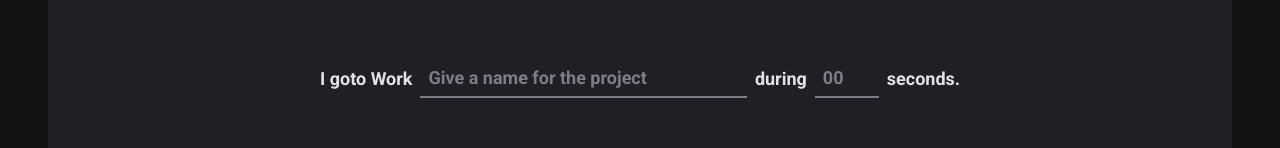
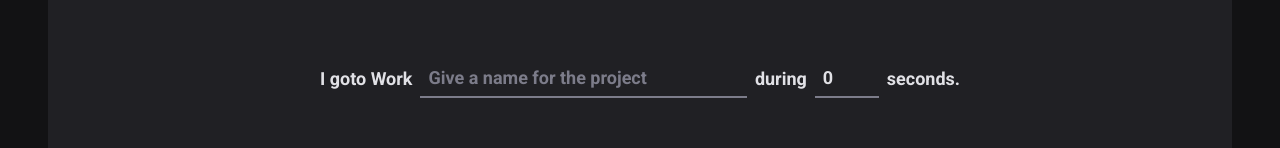
Before and after one commit to gilsonrusso/timer_project, a React (Vite) app: page / in a window 1280 px wide. Shown: the part 166-314 px from the top of the page. Built offline with nearby package versions, Linux system fonts and the light colour scheme.

Commit message:
Add validation on form

```diff
--- a/src/pages/Home/index.tsx
+++ b/src/pages/Home/index.tsx
@@ -9,11 +9,37 @@ import {
 } from "./styles";
 
 import { Play } from "phosphor-react";
+import { useForm } from "react-hook-form"
+import { zodResolver } from "@hookform/resolvers/zod";
+import * as zod from 'zod';
+
+const newCycleFormValidationSchema = zod.object({
+  task: zod.string().min(1, 'Input a task'),
+  minuteAmount: zod.number().min(5).max(60)
+});
+
+type INewCycleFormData = zod.infer<typeof newCycleFormValidationSchema>
 
 export function Home() {
+
+  const { register, handleSubmit, watch } = useForm<INewCycleFormData>({
+    resolver: zodResolver(newCycleFormValidationSchema),
+    defaultValues: {
+      task: '',
+      minuteAmount: 0
+    }
+  });
+
+  function handlerCreateNewCycle(data: any): void {
+    console.log('data >>>', data);
+  }
+
+  const hasTask = watch('task');
+  const isSubmitDisabled: boolean = !hasTask ?  true : false;
+
   return (
     <HomeContainer>
-      <form action="">
+      <form onSubmit={handleSubmit(handlerCreateNewCycle)}>
         <FormContainer>
           <label htmlFor="task">I goto Work</label>
           <TaskInput
@@ -21,6 +47,7 @@ export function Home() {
             type="text"
             list="task-suggestions"
             placeholder="Give a name for the project"
+            {...register('task')}
           />
 
           <datalist id="task-suggestions">
@@ -38,6 +65,7 @@ export function Home() {
             step={5}
             min={5}
             max={60}
+            {...register('minuteAmount', { valueAsNumber: true })}
           />
           <span>seconds.</span>
         </FormContainer>
@@ -50,7 +78,7 @@ export function Home() {
           <span>0</span>
         </CountDownContainer>
 
-        <StartCountDownButton disabled type="submit"> <Play size={24} /> Start</StartCountDownButton>
+        <StartCountDownButton disabled={isSubmitDisabled} type="submit"> <Play size={24} /> Start</StartCountDownButton>
       </form>
     </HomeContainer>
   )
--- a/src/pages/Home/styles.ts
+++ b/src/pages/Home/styles.ts
@@ -102,6 +102,10 @@ export const StartCountDownButton = styled.button`
   background: ${props => props.theme['green-500']};
   color: ${props => props.theme['gray-100']};
 
+  &:focus {
+    box-shadow: none;
+  }
+
   &:disabled {
     opacity: 0.7;
     cursor: not-allowed;
```
